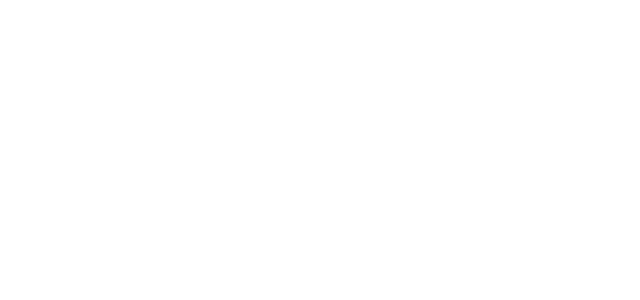
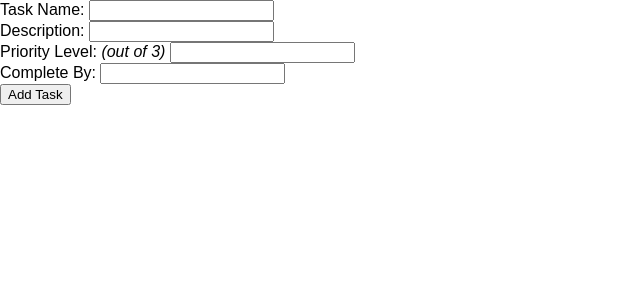
Before and after one commit to danremel/day-plan1, a React (Create React App) app in the folder client/: page /days/1/task/new in a window 1280 px wide. Shown: the top 300 px of the page, without its empty margins (0-640 px from the left). Built offline with nearby package versions, Linux system fonts and the light colour scheme.

Commit message:
Task successfully creates, AND redirects to day page

```diff
--- a/client/src/App.js
+++ b/client/src/App.js
@@ -5,6 +5,8 @@
 import EditDay from './components/EditDay';
 import Task from './components/Task';
 import EditTask from './components/EditTask';
+import NewTask from './components/NewTask';
+
 class App extends Component {
   render() {
     return (
@@ -13,6 +15,7 @@
           <Route exact path="/" component={AllDays}/>
           <Route exact path="/days/:id" component={Day}/>
           <Route exact path="/days/:id/edit" component={EditDay}/>
+          <Route exact path="/days/:id/task/new" component={NewTask}/>
           <Route exact path="/days/:dayId/tasks/:id" component={Task}/>
           <Route exact path="/days/:dayId/tasks/:id/edit" component={EditTask}/>
         </div>
--- a/client/src/components/Day.jsx
+++ b/client/src/components/Day.jsx
@@ -25,9 +25,11 @@
   }
 
   render() {
+    const id = this.props.match.params.id;
     return (
       <div>
         <h1>{this.state.day.name} - ({this.state.day.date})<Link to={`/days/${this.props.match.params.id}/edit`} fetchDayAndTasks={this.props._fetchDayAndTasks}>Edit</Link></h1>
+        <Link to={`/days/${id}/task/new`}>Add a new Task</Link>
         {this.state.tasks.map((task) => (
           <TaskCard key={task.id} task={task} day={this.state.day}/>
         ))}
--- a/client/src/components/EditTask.jsx
+++ b/client/src/components/EditTask.jsx
@@ -38,7 +38,6 @@
     e.preventDefault();
     const payload = this.state.task;
     console.log(payload)
-    const task = this.state.task;
     const { dayId, id } = this.props.match.params;
     try {
       const response = await axios.patch(`/api/days/${dayId}/tasks/${id}`, payload)
@@ -50,7 +49,6 @@
   }
 
   _deleteTask = async (e) => {
-    const task = this.state.task;
     const { dayId, id } = this.props.match.params;
     try {
       const response = await axios.delete(`/api/days/${dayId}/tasks/${id}`)
@@ -68,7 +66,7 @@
     })
   }
   render() {
-    const { dayId, id } = this.props.match.params;
+    const { dayId } = this.props.match.params;
     return (
       <div>
         {this.state.redirect ?
--- /dev/null
+++ b/client/src/components/NewTask.jsx
@@ -0,0 +1,85 @@
+import React, { Component } from 'react';
+import axios from 'axios';
+import { Redirect } from 'react-router-dom';
+
+class NewTask extends Component {
+  constructor(){
+    super();
+    this.state = {
+      task: {
+        name: '',
+        description: '',
+        priority_level: undefined,
+        completion_time: '',
+        completed: false
+      },
+      redirect: false
+    }
+  }
+
+  _handleChange = (e) => {
+    const newState = {...this.state.task};
+    newState[e.target.name] = e.target.value;
+    this.setState({
+      task: newState
+    });
+  }
+
+  _addTask = async (e) => {
+    e.preventDefault();
+    const id = this.props.match.params.id;
+    console.log(id);
+    const payload = this.state.task
+    const response = await axios.post(`/api/days/${id}/tasks`, payload)
+    this.setState({redirect: true})
+  }
+
+  render() {
+    const id = this.props.match.params.id;
+    return (
+      <div>
+        {this.state.redirect ?
+        <Redirect to={{pathname:`/days/${id}/`}}/>
+        :
+        <div>
+          <form onSubmit={this._addTask}>
+          <div>
+                <label htmlFor="name">Task Name: </label>
+                <input onChange={this._handleChange}
+                  type="text"
+                  name="name"
+                  value={this.state.task.name} />
+              </div>
+              <div>
+                <label htmlFor="description">Description: </label>
+                <input onChange={this._handleChange}
+                  type="text"
+                  name="description"
+                  value={this.state.task.description} />
+              </div>
+              <div>
+                <label htmlFor="priority_level">Priority Level: <em>(out of 3)</em> </label>
+                <input onChange={this._handleChange}
+                  type="number"
+                  name="priority_level"
+                  value={this.state.task.priority_level} />
+              </div>
+              <div>
+                <label htmlFor="completion_time">Complete By: </label>
+                <input onChange={this._handleChange}
+                  type="text"
+                  name="completion_time"
+                  value={this.state.task.completion_time} />
+              </div>
+              <div>
+                <button>Add Task</button>
+              </div>
+            </form>
+          </div>
+        }
+      </div>
+    );
+  }
+}
+
+export default NewTask;
```
